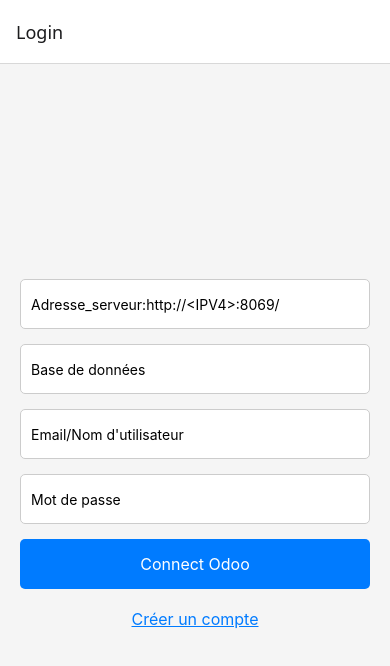
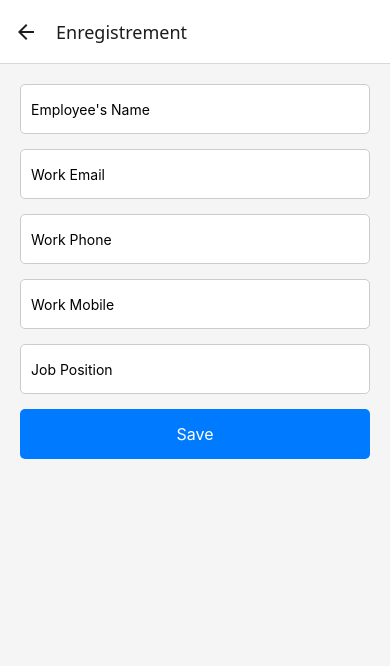
Before and after one commit to Mojosolodev/lateam-odoo, a React Native app: screen /Enregistrement in a window 390 px wide. Shown: the top 666 px of the page. Built offline with nearby package versions, Linux system fonts and the light colour scheme; what axios-cookiejar-support would draw is missing.

Commit message:
checkpoint1

```diff
--- a/App.js
+++ b/App.js
@@ -4,6 +4,7 @@
 import LoginScreen from './LoginScreen'; // Assuming you have LoginScreen in a separate file
 import HomeScreen from './HomeScreen'; // New screen with bottom tab navigation
 import Employees from './Employees';
+import Enregistrement from './Enregistrement';
 
 const Stack = createNativeStackNavigator();
 
@@ -14,6 +15,7 @@
         <Stack.Screen name="Login" component={LoginScreen} />
         <Stack.Screen name="Home" component={HomeScreen} />
         <Stack.Screen name="Employees" component={Employees} />
+        <Stack.Screen name="Enregistrement" component={Enregistrement} />
       </Stack.Navigator>
     </NavigationContainer>
   );
--- a/Employees.js
+++ b/Employees.js
@@ -3,6 +3,7 @@
 import axios from 'axios';
 import { CookieJar } from 'tough-cookie';
 import { wrapper } from 'axios-cookiejar-support';
+import { useNavigation } from '@react-navigation/native';
 
 // Wrap Axios with cookie jar support
 const jar = new CookieJar();
@@ -12,6 +13,7 @@
   const { odooUrl, odooDb, odooUsername, odooPassword } = route.params || {};
   const [employees, setEmployees] = useState([]);
   const [loading, setLoading] = useState(true);
+  const navigation = useNavigation();
 
   async function fetchEmployees() {
     try {
@@ -87,7 +89,7 @@
       ) : (
         <Text style={styles.noDataText}>No employees found.</Text>
       )}
-      <TouchableOpacity style={styles.fab} onPress={() => Alert.alert('Add Employee', 'Add Employee button pressed!')}>
+      <TouchableOpacity style={styles.fab} onPress={() => navigation.navigate('Enregistrement', { odooUrl, odooDb, odooUsername, odooPassword })}>
         <Text style={styles.fabText}>+</Text>
       </TouchableOpacity>
     </View>
--- /dev/null
+++ b/Enregistrement.js
@@ -0,0 +1,124 @@
+import React, { useState } from 'react';
+import { View, Text, TextInput, StyleSheet, TouchableOpacity, Alert } from 'react-native';
+
+export default function Enregistrement({ route, navigation }) {
+  const { odooUrl, odooDb, odooUsername, odooPassword } = route.params || {};
+
+  const [name, setName] = useState('');
+  const [workEmail, setWorkEmail] = useState('');
+  const [workPhone, setWorkPhone] = useState('');
+  const [workMobile, setWorkMobile] = useState('');
+  const [jobPosition, setJobPosition] = useState('');
+
+  const handleSave = async () => {
+    if (!name || !workEmail || !workPhone || !workMobile || !jobPosition) {
+      Alert.alert('Validation Error', 'All fields are required.');
+      return;
+    }
+
+    try {
+      const response = await fetch(`${odooUrl}web/dataset/call_kw`, {
+        method: 'POST',
+        headers: {
+          'Content-Type': 'application/json',
+        },
+        body: JSON.stringify({
+          jsonrpc: '2.0',
+          method: 'call',
+          params: {
+            model: 'hr.employee',
+            method: 'create',
+            args: [{
+              name,
+              work_email: workEmail,
+              work_phone: workPhone,
+              mobile_phone: workMobile,
+              job_title: jobPosition,
+            }],
+            kwargs: {},
+          },
+        }),
+      });
+
+      const result = await response.json();
+
+      if (result.result) {
+        Alert.alert('Success', 'Employee added successfully!');
+        navigation.goBack();
+      } else {
+        Alert.alert('Error', 'Failed to save employee. Please check your server configuration or inputs.');
+      }
+    } catch (error) {
+      console.error('Error saving employee:', error);
+      Alert.alert('Error', 'An unexpected error occurred while saving the employee.');
+    }
+  };
+
+  return (
+    <View style={styles.container}>
+      <TextInput
+        style={styles.input}
+        placeholder="Employee's Name"
+        value={name}
+        onChangeText={setName}
+      />
+      <TextInput
+        style={styles.input}
+        placeholder="Work Email"
+        value={workEmail}
+        onChangeText={setWorkEmail}
+      />
+      <TextInput
+        style={styles.input}
+        placeholder="Work Phone"
+        value={workPhone}
+        onChangeText={setWorkPhone}
+      />
+      <TextInput
+        style={styles.input}
+        placeholder="Work Mobile"
+        value={workMobile}
+        onChangeText={setWorkMobile}
+      />
+      <TextInput
+        style={styles.input}
+        placeholder="Job Position"
+        value={jobPosition}
+        onChangeText={setJobPosition}
+      />
+      <TouchableOpacity style={styles.button} onPress={handleSave}>
+        <Text style={styles.buttonText}>Save</Text>
+      </TouchableOpacity>
+    </View>
+  );
+}
+
+const styles = StyleSheet.create({
+  container: {
+    flex: 1,
+    padding: 20,
+    backgroundColor: '#f5f5f5',
+  },
+  input: {
+    width: '100%',
+    height: 50,
+    borderColor: '#ccc',
+    borderWidth: 1,
+    borderRadius: 5,
+    marginBottom: 15,
+    paddingLeft: 10,
+    backgroundColor: '#fff',
+  },
+  button: {
+    width: '100%',
+    height: 50,
+    backgroundColor: '#007bff',
+    justifyContent: 'center',
+    alignItems: 'center',
+    borderRadius: 5,
+  },
+  buttonText: {
+    color: '#fff',
+    fontSize: 16,
+  },
+});
```
